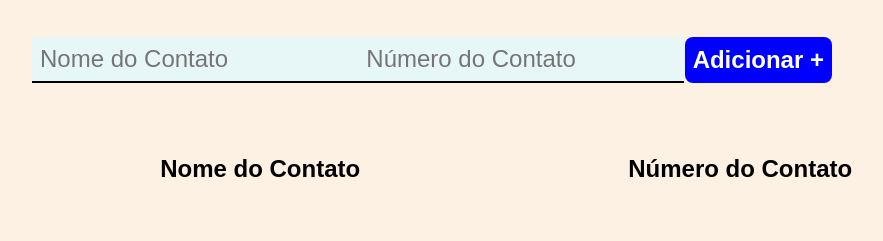
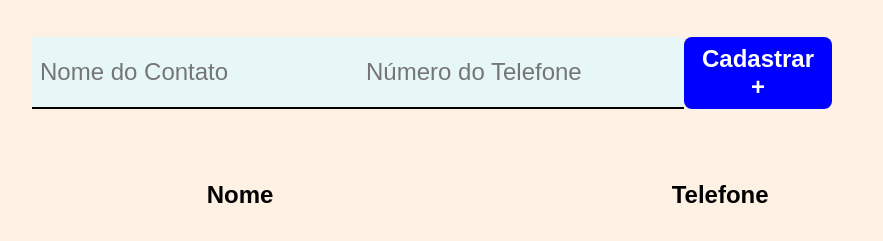
Before and after one commit to LilyDesenv/agenda_contatos, a plain HTML site: page index.html in a window 1280 px wide. Shown: the part 153-394 px from the top of the page, without its empty margins (128-1011 px from the left). Drawn offline with Linux system fonts and the light colour scheme; a web font is replaced by a local one.

Commit message:
ajuste no nome das colunas

```diff
--- a/index.html
+++ b/index.html
@@ -17,15 +17,15 @@
         </header>
         <form id="form-contatos">
             <input id="nome-contato" type="text" required placeholder="Nome do Contato" />
-            <input id="num-contato" type="number" required placeholder="Número do Contato" />
-            <button type="submit">Adicionar +</button>
+            <input id="num-contato" type="number" required placeholder="Número do Telefone" />
+            <button type="submit">Cadastrar +</button>
         </form>
 
         <table cellspacing="0">
             <thead>
                 <tr>
-                    <th colspan="2">Nome do Contato</th>
-                    <th>Número do Contato</th>
+                    <th colspan="2">Nome</th>
+                    <th>Telefone</th>
                 </tr>
             </thead>
             <tbody>
```
